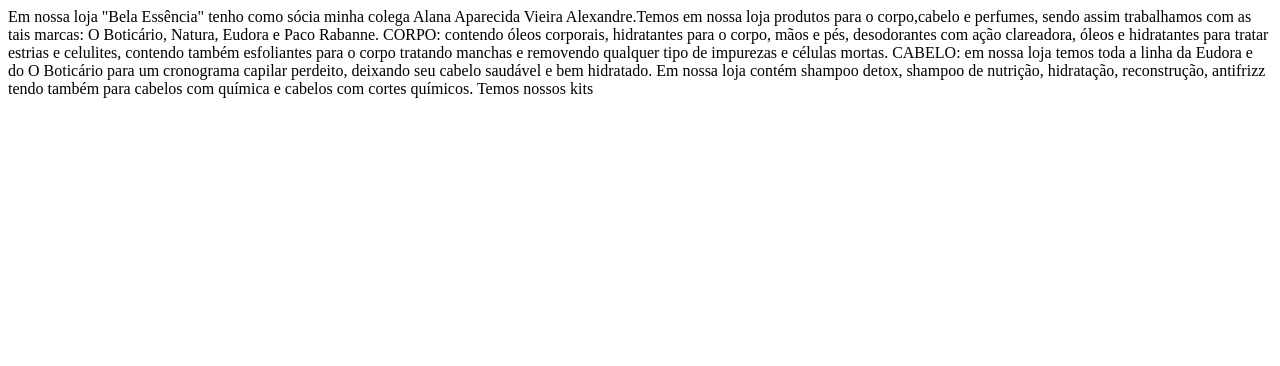
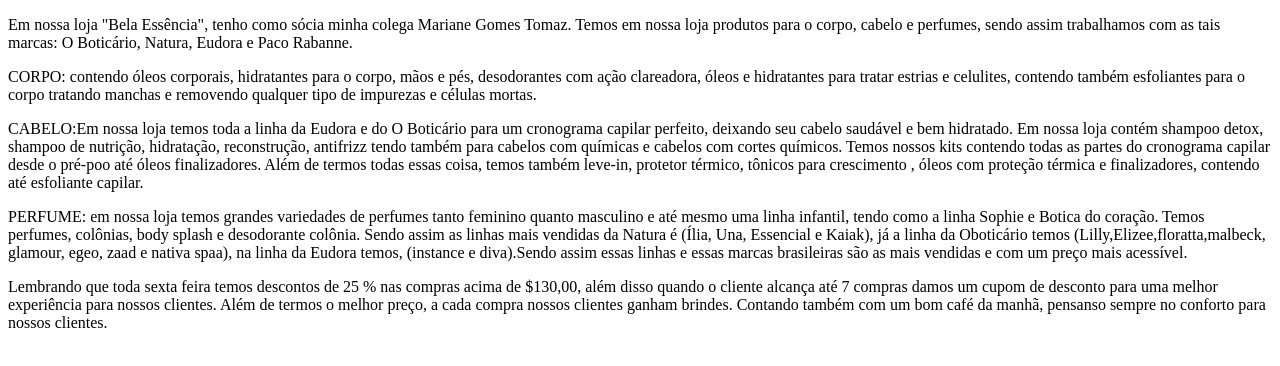
Before and after one commit to MarianeTomaz1/site--25-08, a plain HTML site: page index.html in a window 1280 px wide. Drawn offline with Linux system fonts and the light colour scheme.

Commit message:
Add files via upload

```diff
--- a/index.html
+++ b/index.html
@@ -7,18 +7,46 @@
     <title>Bela Essência</title>
 </head>
 <body>
-Em nossa loja "Bela Essência" tenho como sócia minha colega Alana Aparecida Vieira Alexandre.Temos
-em nossa loja produtos para o corpo,cabelo e perfumes, sendo assim trabalhamos com as tais marcas:
-O Boticário, Natura, Eudora e Paco Rabanne.
+   <p>
+      Em nossa loja "Bela Essência", tenho como sócia minha colega Mariane Gomes Tomaz. Temos em nossa
+      loja produtos para o corpo, cabelo e perfumes, sendo assim trabalhamos com as tais marcas:
+      O Boticário, Natura, Eudora e Paco Rabanne.
+   </p>
 
-CORPO: contendo óleos corporais, hidratantes para o corpo, mãos e pés, desodorantes com ação
-clareadora, óleos e hidratantes para tratar estrias e celulites, contendo também esfoliantes
-para o corpo tratando manchas e removendo qualquer tipo de impurezas e células mortas.
+   <p>
+      CORPO: contendo óleos corporais, hidratantes para o corpo, mãos e pés, desodorantes com ação
+      clareadora, óleos e hidratantes para tratar estrias e celulites, contendo também esfoliantes
+      para o corpo tratando manchas e removendo qualquer tipo de impurezas e células mortas.
+   </p>
+      <p>
+         CABELO:Em nossa loja temos toda a linha da Eudora e do O Boticário para um cronograma capilar
+            perfeito, deixando seu cabelo saudável e bem hidratado.
+              Em nossa loja contém shampoo detox, shampoo de nutrição, hidratação, reconstrução, antifrizz
+           tendo também para cabelos com químicas e cabelos com cortes químicos.
+              Temos nossos kits contendo todas as partes do cronograma capilar desde o pré-poo até óleos
+           finalizadores. Além de termos todas essas coisa, temos também leve-in, protetor térmico, tônicos
+           para crescimento , óleos com proteção térmica e finalizadores, contendo até esfoliante capilar.
+      </p>
 
-CABELO: em nossa loja temos toda a linha da Eudora e do O Boticário para um cronograma capilar
-perdeito, deixando seu cabelo saudável e bem hidratado.
-  Em nossa loja contém shampoo detox, shampoo de nutrição, hidratação, reconstrução, antifrizz tendo
-  também para cabelos com química e cabelos com cortes químicos.
-   Temos nossos kits
+   <p>
+      PERFUME: em nossa loja temos grandes variedades de perfumes tanto feminino quanto masculino e
+      até mesmo uma linha infantil, tendo como a linha Sophie e Botica do coração.
+        Temos perfumes, colônias, body splash e desodorante colônia. Sendo assim as linhas mais
+        vendidas da Natura é (Ília, Una, Essencial e Kaiak), já a linha da Oboticário temos (Lilly,Elizee,floratta,malbeck,
+        glamour, egeo, zaad e nativa spaa), na linha da Eudora temos, (instance e diva).Sendo assim
+        essas linhas e essas marcas brasileiras são as mais vendidas e com um preço mais acessível.
+   </p>
+
+
+
+     <p>
+        Lembrando que toda sexta feira temos descontos de 25 % nas compras acima de
+        $130,00, além disso quando o cliente alcança até 7 compras damos um cupom de desconto para uma
+        melhor experiência para nossos clientes. Além de termos o melhor preço, a cada compra nossos clientes
+        ganham brindes. Contando também com um bom café da manhã, pensanso sempre no conforto para nossos
+        clientes.
+     </p>
+
+
 </body>
 </html>
```
